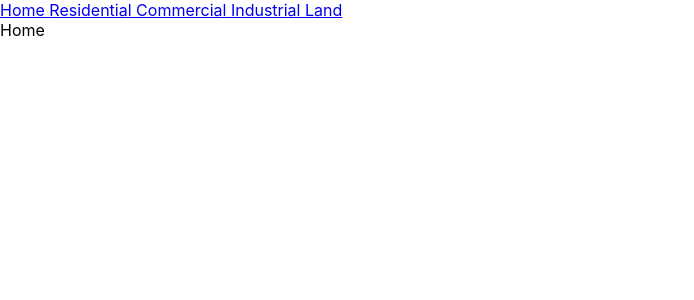
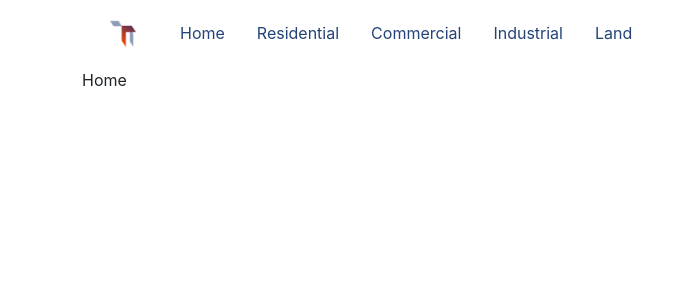
Before and after one commit to mwenje24/real-estate-application-phase-2-final-project, a React (Create React App) app: page / in a window 1280 px wide. Shown: the top 300 px of the page, without its empty margins (0-694 px from the left). Built offline with nearby package versions, Linux system fonts and the light colour scheme.

Commit message:
styled the application navbar

```diff
--- a/package.json
+++ b/package.json
@@ -6,6 +6,7 @@
     "@testing-library/jest-dom": "^5.16.4",
     "@testing-library/react": "^13.3.0",
     "@testing-library/user-event": "^13.5.0",
+    "bootstrap": "^5.2.0",
     "react": "^18.2.0",
     "react-dom": "^18.2.0",
     "react-router-dom": "^6.3.0",
--- a/public/index.html
+++ b/public/index.html
@@ -9,6 +9,9 @@
       name="description"
       content="Web site created using create-react-app"
     />
+    <link href="https://cdn.jsdelivr.net/npm/bootstrap@5.2.0/dist/css/bootstrap.min.css" rel="stylesheet"
+    integrity="sha384-gH2yIJqKdNHPEq0n4Mqa/HGKIhSkIHeL5AyhkYV8i59U5AR6csBvApHHNl/vI1Bx"
+    crossorigin="anonymous">
     <link rel="apple-touch-icon" href="%PUBLIC_URL%/logo192.png" />
     <!--
       manifest.json provides metadata used when your web app is installed on a
--- a/src/components/App.js
+++ b/src/components/App.js
@@ -1,4 +1,5 @@
 import React from "react";
+import '../index.css';
 import { BrowserRouter as Router, Routes, Route } from 'react-router-dom'
 import Commercial from "./Commercial";
 import Header from "./Header";
@@ -8,10 +9,13 @@ import Land from "./Land";
 import Residential from "./Residential";
 
 // import '../css/bootstrap.css';
+// import '../css/bootstrap.map.css';
+
+// import “bootstrap/dist/bootstrap.min.css”;
 
 function App() {
   return (
-    <div className="App">
+    <div className="container-md">
       <Router>
         <Header />
         <Routes>
--- a/src/components/Header.js
+++ b/src/components/Header.js
@@ -1,13 +1,28 @@
 import React, {Link} from 'react-router-dom'
+import logo from "../images/logo.png"
+
 
 function Header() {
+
+
+  // const linkStyle = {
+  //   margin: "1rem",
+  //   textDecoration: "none",
+  //   color: '#244377',
+  //   padding: "10px",
+  //   display: "inline-block",
+  //   // float: "right"
+  // };
+
   return (
-    <div className='navbar'>
-        <Link to="/"> Home </Link>
-        <Link to="/residential"> Residential </Link>
-        <Link to="/commercial"> Commercial </Link>
-        <Link to="/industrial"> Industrial </Link>
-        <Link to="/land"> Land </Link>
+    <div className='sticky-top nav-header'>
+        {/* <Link to="/" style={linkStyle} className='nav-lin'> Home </Link> */}
+        <Link to="/" className='nav-header-link'> <img src={logo} alt='logo'/> </Link>
+        <Link to="/" className='nav-header-link'> Home </Link>
+        <Link to="/residential" className='nav-header-link'> Residential </Link>
+        <Link to="/commercial" className='nav-header-link'> Commercial </Link>
+        <Link to="/industrial" className='nav-header-link'> Industrial </Link>
+        <Link to="/land" className='nav-header-link'> Land </Link>
     </div>
   )
 }
--- a/src/index.css
+++ b/src/index.css
@@ -1,6 +1,6 @@
 body {
   margin: 0;
-  font-family: -apple-system, BlinkMacSystemFont, 'Segoe UI', 'Roboto', 'Oxygen',
+  font-family:manjari, -apple-system, BlinkMacSystemFont, 'Segoe UI', 'Roboto', 'Oxygen',
     'Ubuntu', 'Cantarell', 'Fira Sans', 'Droid Sans', 'Helvetica Neue',
     sans-serif;
   -webkit-font-smoothing: antialiased;
@@ -11,3 +11,29 @@ code {
   font-family: source-code-pro, Menlo, Monaco, Consolas, 'Courier New',
     monospace;
 }
+nav-header{
+  display: flex;
+  flex-wrap: wrap;
+  padding: 0;
+  margin: 0;
+  list-style: none;
+  /* justify-content: space-between; */
+  /* align-items: center; */
+}
+.nav-header-link {
+  display: inline-block;
+  padding: 1.2rem 1rem;
+  color:#244377;
+  text-decoration: none;
+  transition: color 0.15s ease-in-out, background-color 0.15s ease-in-out, border-color 0.15s ease-in-out;
+}
+.nav-header-link:hover{
+  color: rgb(121, 6, 6);
+  transition: .1s;
+  -ms-transform-origin-x:scale(3.3);
+  cursor: pointer;
+}
+.nav-header-link img{
+  width: 50px;
+  height: 30px;
+}
```
Also changed, not shown: 2 other files (tests, documents, lock files or other folders).
